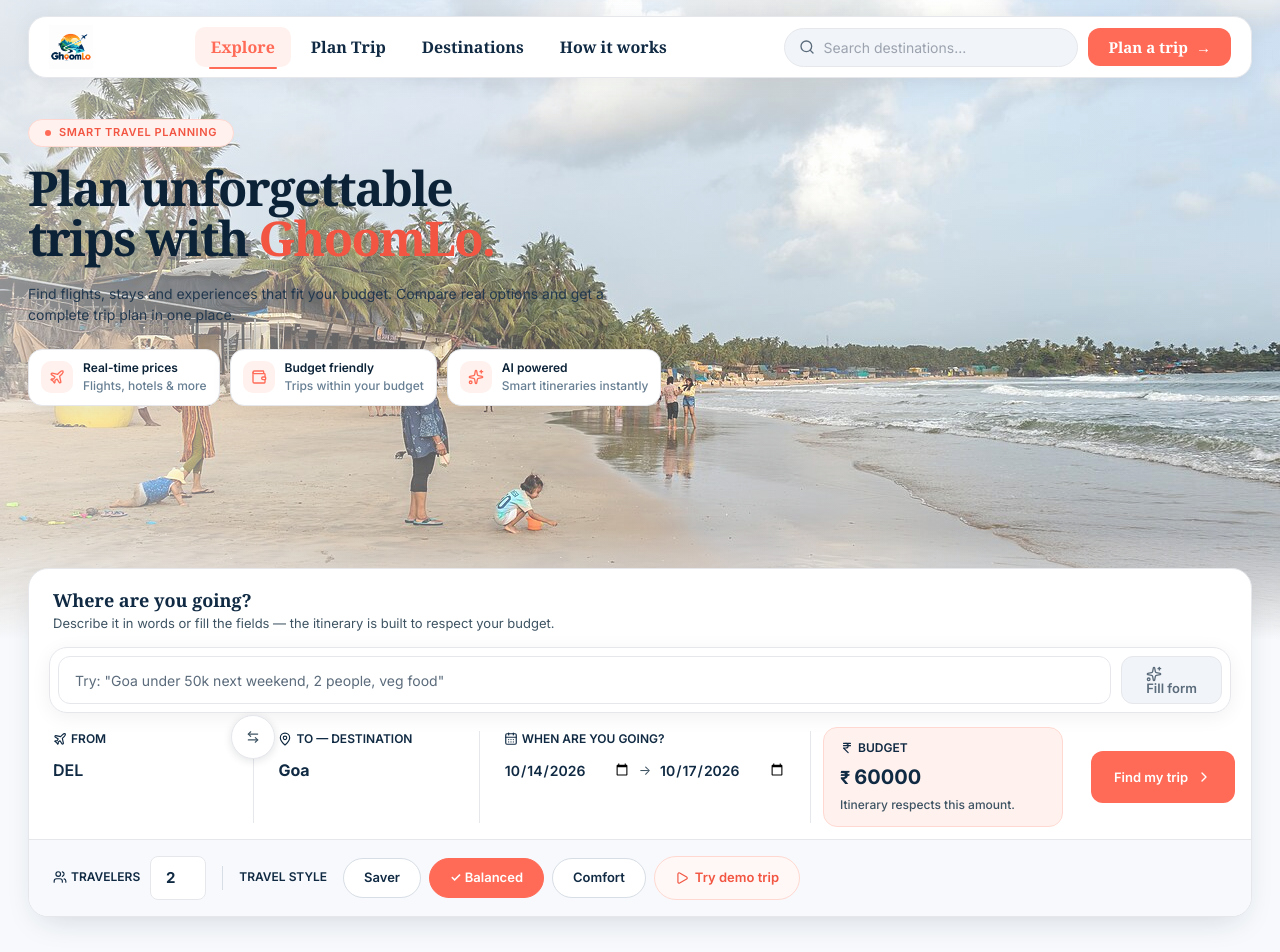
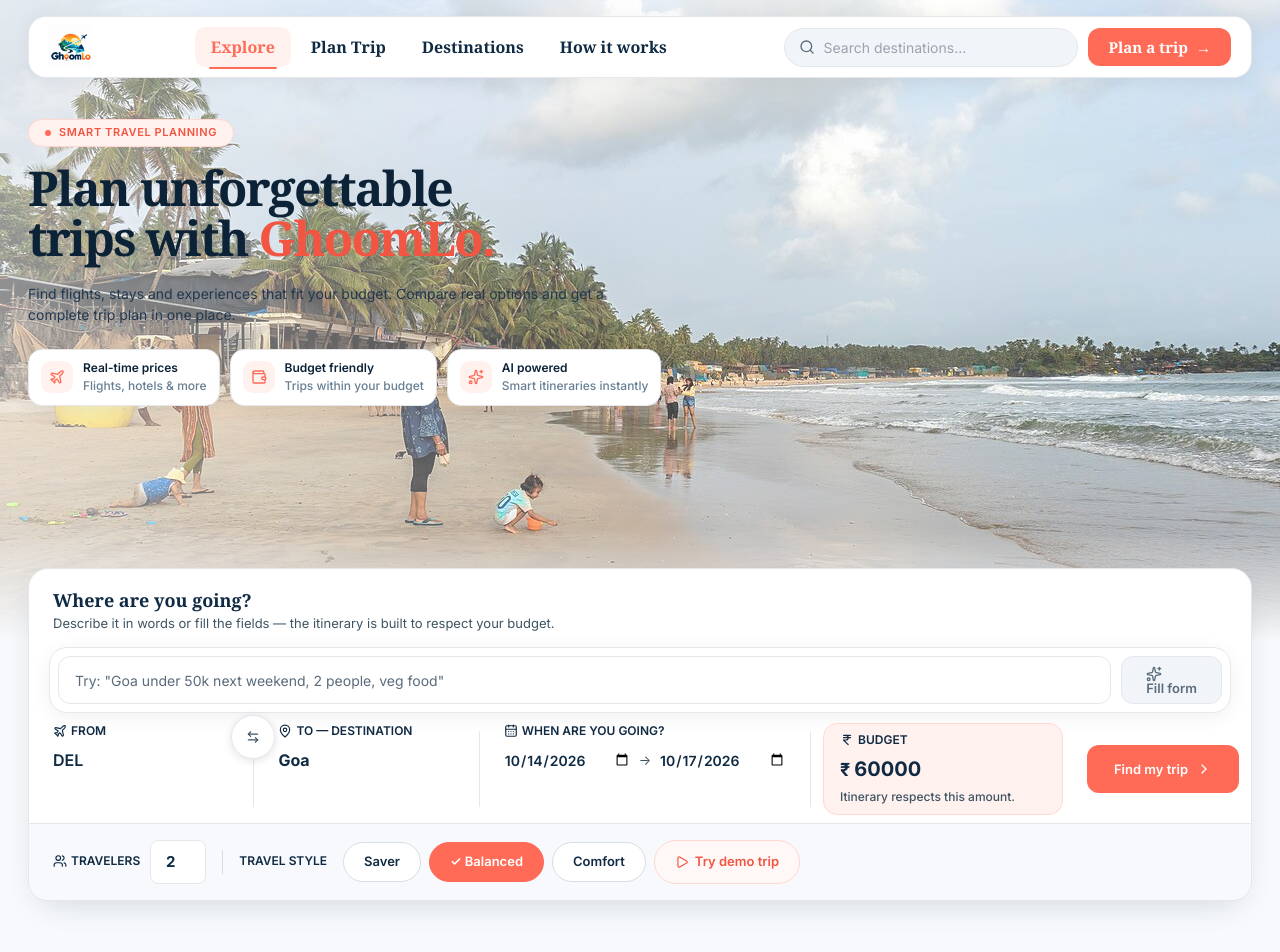
Before and after one commit to harshitsingh070/GhumLo, a React (Vite) app in the folder frontend-react/: page / in a window 1280 px wide. Shown: the top 952 px of the page. Built offline with nearby package versions, Linux system fonts and the light colour scheme.

Commit message:
fix : ui

```diff
--- a/frontend-react/src/components/TripForm.jsx
+++ b/frontend-react/src/components/TripForm.jsx
@@ -244,7 +244,7 @@
               self-stretch; budget/submit re-pin below. */}
           <div className="flex flex-col lg:flex-row lg:items-start">
           {/* From */}
-          <label className="flex min-w-0 flex-col justify-center gap-1.5 border-b border-[#EEF2F6] px-4 py-3 sm:px-6 sm:py-4 lg:flex-1 lg:border-b-0" htmlFor="trip-origin">
+          <label className="flex min-w-0 flex-col justify-center gap-1.5 border-b border-[#EEF2F6] px-4 py-3 sm:px-6 sm:py-4 lg:flex-1 lg:border-b-0 lg:gap-1 lg:py-2" htmlFor="trip-origin">
             <span className={labelCls} style={{ color: "#102A43" }}>
               <Plane className="mb-0.5 mr-1 inline h-3.5 w-3.5" aria-hidden="true" />From
             </span>
@@ -294,7 +294,7 @@
           <div className={dividerCls} style={{ background: "#E5E7EB" }} aria-hidden="true" />
 
           {/* To — primary destination */}
-          <label className="flex min-w-0 flex-col justify-center gap-1.5 border-b border-[#EEF2F6] px-4 py-3 sm:px-6 sm:py-4 lg:flex-1 lg:border-b-0" htmlFor="trip-destination">
+          <label className="flex min-w-0 flex-col justify-center gap-1.5 border-b border-[#EEF2F6] px-4 py-3 sm:px-6 sm:py-4 lg:flex-1 lg:border-b-0 lg:gap-1 lg:py-2" htmlFor="trip-destination">
             <span className={labelCls} style={{ color: "#102A43" }}>
               <MapPin className="mb-0.5 mr-1 inline h-3.5 w-3.5" aria-hidden="true" />To — destination
             </span>
@@ -319,7 +319,7 @@
           <div className={dividerCls} style={{ background: "#E5E7EB" }} aria-hidden="true" />
 
           {/* Dates — primary */}
-          <div className="flex min-w-0 flex-col justify-center gap-1.5 border-b border-[#EEF2F6] px-4 py-3 sm:px-6 sm:py-4 lg:flex-[1.6] lg:border-b-0">
+          <div className="flex min-w-0 flex-col justify-center gap-1.5 border-b border-[#EEF2F6] px-4 py-3 sm:px-6 sm:py-4 lg:flex-[1.6] lg:border-b-0 lg:gap-1 lg:py-2">
             <span className={labelCls} style={{ color: "#102A43" }} id="trip-dates-label">
               <CalendarDays className="mb-0.5 mr-1 inline h-3.5 w-3.5" aria-hidden="true" />When are you going?
             </span>
@@ -365,7 +365,7 @@
           {/* Budget — first-class, visually dominant. self-center so a
               tall sibling error can never stretch it into a giant card. */}
           <label
-            className="mx-3 my-2 flex min-w-0 flex-col justify-center gap-1 rounded-[14px] px-4 py-2.5 sm:mx-5 sm:py-3 lg:mx-3 lg:my-3 lg:w-60 lg:self-center"
+            className="mx-3 my-2 flex min-w-0 flex-col justify-center gap-1 rounded-[14px] px-4 py-2.5 sm:mx-5 sm:py-3 lg:mx-3 lg:my-2 lg:w-60 lg:self-center lg:py-2"
             htmlFor="trip-budget"
             style={{ background: "var(--color-brand-bg)", border: "1px solid var(--color-brand-border)" }}
           >
@@ -393,12 +393,12 @@
 
           {/* Primary search action — self-stretch keeps the button
               vertically centered even when a sibling cell grows. */}
-          <div className="flex flex-col justify-center gap-2 p-3 sm:p-4 lg:min-w-[176px] lg:self-stretch">
+          <div className="flex flex-col justify-center gap-2 p-3 sm:p-4 lg:min-w-[176px] lg:self-stretch lg:p-3">
             <button
               id="trip-submit"
               type="submit"
               disabled={loading}
-              className="tcc-focus btn-primary inline-flex min-h-[52px] w-full items-center justify-center gap-2 rounded-[12px] px-5 t-btn"
+              className="tcc-focus btn-primary inline-flex min-h-[52px] w-full items-center justify-center gap-2 rounded-[12px] px-5 t-btn lg:min-h-[48px]"
             >
               {loading ? (
                 <>
```
Also changed, not shown: 5 other files (tests, documents, lock files or other folders).
